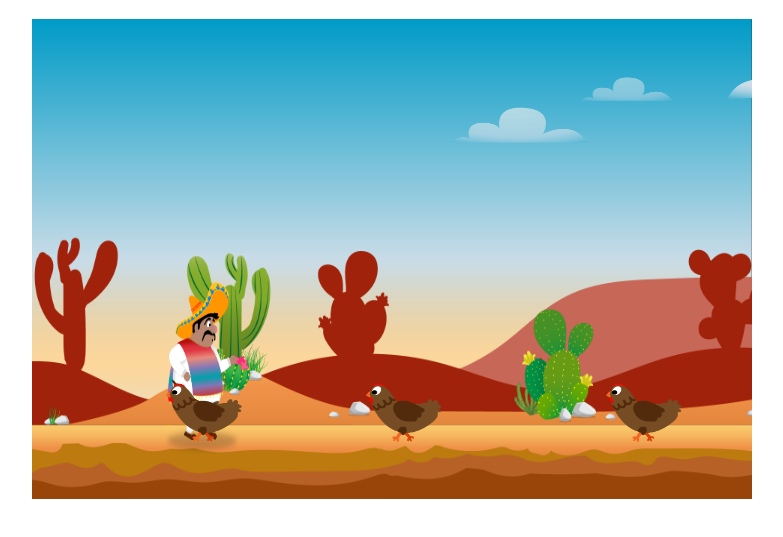
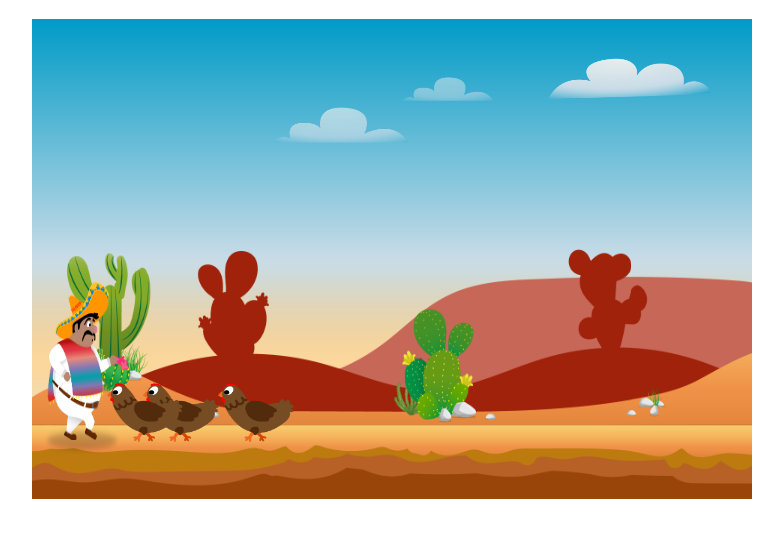
Before and after one commit to pmass94/el_pollo_loco, a plain HTML site: page index.html in a window 1280 px wide. Shown: the part 69-606 px from the top of the page, without its empty margins (248-1031 px from the left). Drawn offline with Linux system fonts and the light colour scheme.

Commit message:
version update

```diff
--- a/index.html
+++ b/index.html
@@ -15,8 +15,10 @@
     <script src="models/cloud.class.js"></script>
     <script src="models/background-object.class.js"></script>
     <script src="models/keyboard.class.js"></script>
+    <script src="models/level.class.js"></script>
 
     <script src="js/game.js"></script>
+    <script src="levels/level1.js"></script>
 
 </head>
 <body onload="init()">
--- /dev/null
+++ b/levels/level1.js
@@ -0,0 +1,40 @@
+const level1 = new Level(
+    [
+        new Chicken(),
+        new Chicken(),
+        new Chicken(),
+    ],
+    [
+        new Cloud()
+    ],
+    [
+        new BackgroundObject('img/5.Fondo/Capas/5.cielo_1920-1080px.png', -719),
+        new BackgroundObject('img/5.Fondo/Capas/3.Fondo3/2.png', -719),
+        new BackgroundObject('img/5.Fondo/Capas/2.Fondo2/2.png', -719),
+        new BackgroundObject('img/5.Fondo/Capas/1.suelo-fondo1/2.png', -719),
+
+        new BackgroundObject('img/5.Fondo/Capas/5.cielo_1920-1080px.png', 0),
+        new BackgroundObject('img/5.Fondo/Capas/3.Fondo3/1.png', 0),
+        new BackgroundObject('img/5.Fondo/Capas/2.Fondo2/1.png', 0),
+        new BackgroundObject('img/5.Fondo/Capas/1.suelo-fondo1/1.png', 0),
+        new BackgroundObject('img/5.Fondo/Capas/5.cielo_1920-1080px.png', 719),
+        new BackgroundObject('img/5.Fondo/Capas/3.Fondo3/2.png', 719),
+        new BackgroundObject('img/5.Fondo/Capas/2.Fondo2/2.png', 719),
+        new BackgroundObject('img/5.Fondo/Capas/1.suelo-fondo1/2.png', 719),
+
+        new BackgroundObject('img/5.Fondo/Capas/5.cielo_1920-1080px.png', 719 * 2),
+        new BackgroundObject('img/5.Fondo/Capas/3.Fondo3/1.png', 719 * 2),
+        new BackgroundObject('img/5.Fondo/Capas/2.Fondo2/1.png', 719 * 2),
+        new BackgroundObject('img/5.Fondo/Capas/1.suelo-fondo1/1.png', 719 * 2),
+        new BackgroundObject('img/5.Fondo/Capas/5.cielo_1920-1080px.png', 719 * 3),
+        new BackgroundObject('img/5.Fondo/Capas/3.Fondo3/2.png', 719 * 3),
+        new BackgroundObject('img/5.Fondo/Capas/2.Fondo2/2.png', 719 * 3),
+        new BackgroundObject('img/5.Fondo/Capas/1.suelo-fondo1/2.png', 719 * 3),
+
+    ]
+
+
+
+
+
+);
--- a/models/character.class.js
+++ b/models/character.class.js
@@ -32,6 +32,7 @@ class Character extends MovableObject {
                 this.x -= this.speed;
                 this.otherDirection = true;
             }
+            this.world.camera_x = -this.x;
         }, 1000 / 60);
 
         setInterval(() => {
--- /dev/null
+++ b/models/level.class.js
@@ -0,0 +1,13 @@
+class Level {
+
+    enemies;
+    clouds;
+    backgroundObjects;
+
+    constructor(enemies, clouds, backgroundObjects) {
+        this.enemies = enemies;
+        this.clouds = clouds;
+        this.backgroundObjects = backgroundObjects;
+    }
+
+}
--- a/models/world.class.js
+++ b/models/world.class.js
@@ -1,24 +1,12 @@
 class World {
     character = new Character();
-    enemies = [
-        new Chicken(),
-        new Chicken(),
-        new Chicken(),
-    ];
-    clouds = [
-        new Cloud()
-    ];
-    BackgroundObjects = [
-        new BackgroundObject('img/5.Fondo/Capas/5.cielo_1920-1080px.png', 0),
-        new BackgroundObject('img/5.Fondo/Capas/3.Fondo3/1.png', 0),
-        new BackgroundObject('img/5.Fondo/Capas/2.Fondo2/1.png', 0),
-        new BackgroundObject('img/5.Fondo/Capas/1.suelo-fondo1/1.png', 0)
-
-    ];
-
+    enemies = level1.enemies;
+    clouds = level1.clouds;
+    backgroundObjects = level1.backgroundObjects;
     ctx;
     canvas;
     keyboard;
+    camera_x = 0;
 
     constructor(canvas, keyboard) {
         this.ctx = canvas.getContext('2d');
@@ -35,10 +23,14 @@ class World {
     draw() {
         this.ctx.clearRect(0, 0, this.canvas.width, this.canvas.height);
 
-        this.addObjectsToMap(this.BackgroundObjects);
+        this.ctx.translate(this.camera_x, 0);
+
+        this.addObjectsToMap(this.backgroundObjects);
         this.addToMap(this.character);
         this.addObjectsToMap(this.clouds);
         this.addObjectsToMap(this.enemies);
+
+        this.ctx.translate(-this.camera_x, 0);
 
 
 
```
